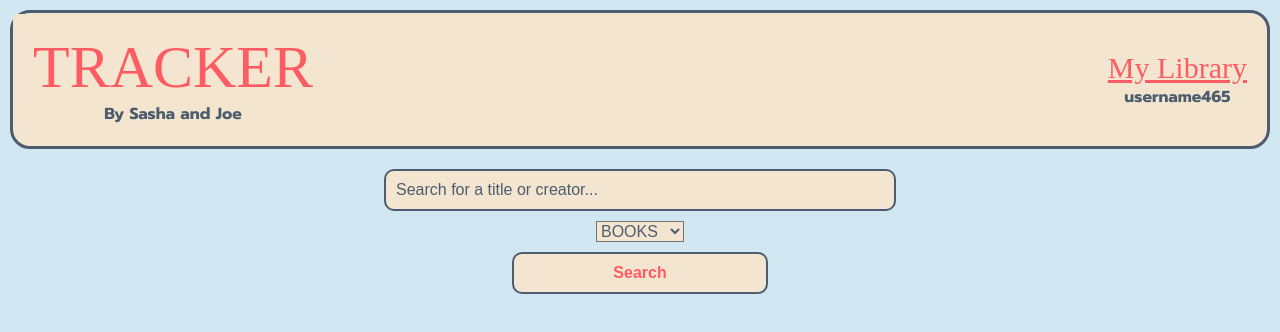
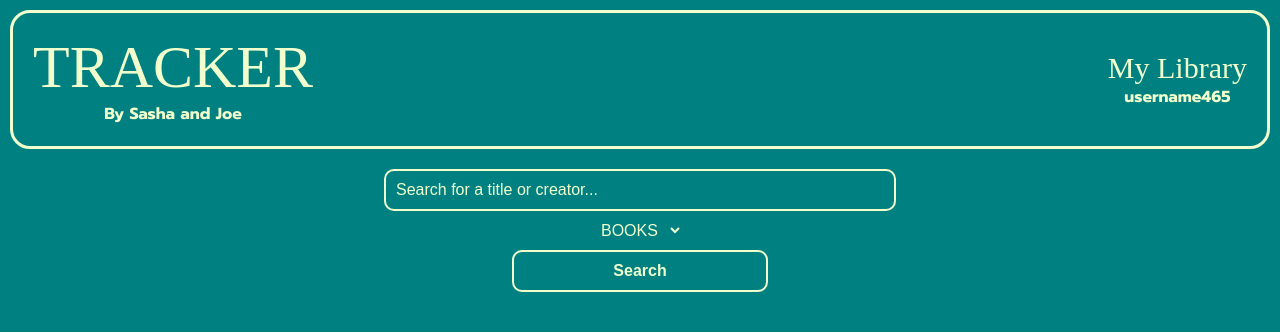
Before and after one commit to perevozniuk13/pair-programming-hackathon, a React (Create React App) app: page / in a window 1280 px wide. Shown: the top 332 px of the page. Built offline with nearby package versions, Linux system fonts and the light colour scheme; a web font is replaced by a local one.

Commit message:
change color scheme

```diff
--- a/src/components/CardList/CardList.scss
+++ b/src/components/CardList/CardList.scss
@@ -1,7 +1,7 @@
-@use "../../styles/partials/colors" as *;
+@use "../../styles/_partials/variables" as *;
 
 .card {
-    border: 1px solid $emph-two;
+    border: 1px solid $primary-text;
     border-radius: 1rem;
     display: flex;
     flex-direction: row;
@@ -42,7 +42,7 @@
         padding: 1rem 0;
     }
     &__to-consume-button {
-        background-color: $emph-two;
+        background-color: $primary-text;
         border: none;
         border-radius: 1rem;
         color: white;
@@ -50,7 +50,7 @@
         padding: 0.5rem 0.5rem;
     }
     &__consumed-button {
-        background-color: $emph-two;
+        background-color: $primary-text;
         border: none;
         border-radius: 1rem;
         color: white;
@@ -72,15 +72,15 @@
 }
 
 .card-books {
-    background-color: lightseagreen;
+    background-color: $book-color;
 }
 
 .card-films {
-    background-color: lightpink;
+    background-color: $film-color;
 }
 
 .card-albums {
-    background-color: lightblue;
+    background-color: $album-color;
 }
 
 .albums-coming-soon {
--- a/src/components/Header/Header.scss
+++ b/src/components/Header/Header.scss
@@ -1,9 +1,9 @@
-@use "../../styles/partials/colors" as *;
+@use "../../styles/_partials/variables" as *;
 
 .header {
     // align-items: center;
-    background-color: $light-one;
-    border: 3px solid $emph-two;
+    background-color: $dodger-light;
+    border: 3px solid $dodger-dark;
     border-radius: 2rem;
     display: flex;
     // flex-direction: column;
@@ -14,29 +14,32 @@
     align-items: center;
 
     &__title {
-        background-color: $light-one;
-        color: $emph-one;
+        background-color: transparent;
+        color: $dodger-dark;
         font-size: 6rem;
         padding: 2rem;
         text-decoration: none;
         // width: 80%;
     }
     &__subtitle {
-        background-color: $light-one;
-        color: $emph-two;
+        background-color: transparent;
+        color: $dodger-dark;
         // width: 80%;
     }
 
     &__library-logo {
-        background-color: $light-one;
-        color: $emph-one;
+        background-color: transparent;
+        color: $dodger-dark;
         font-size: 3rem;
         padding: 2rem;
-
+        text-decoration: none;
+        &:hover{
+            text-decoration: underline;
+        }
     }
 
     &__library-user {
-        background-color: $light-one;
-        color: $emph-two;
+        background-color: transparent;
+        color: $dodger-dark;
     }
 }
--- a/src/components/ScrollList/ScrollList.js
+++ b/src/components/ScrollList/ScrollList.js
@@ -8,7 +8,7 @@ export default function ScrollList({dataArray, status, handleDelete}) {
         <div className="scroll-menu__card" >
             <img className="scroll-menu__card-img" src={item.poster} alt="" />
             <h2 className="scroll-menu__card-title">{item.title}</h2>
-            <img onClick={() => handleDelete(item.id)} src="https://thumbs.dreamstime.com/b/close-button-vector-icon-flat-illustration-iconic-design-isolated-white-background-228588736.jpg" className="scroll-menu__delete-button" />
+            <img onClick={() => handleDelete(item.id)} src="https://www.emoji.co.uk/files/microsoft-emojis/symbols-windows10/10163-cross-mark.png" className="scroll-menu__delete-button" />
         </div>
         );
         })
--- a/src/components/ScrollList/ScrollList.scss
+++ b/src/components/ScrollList/ScrollList.scss
@@ -6,12 +6,11 @@
         display: flex;
 
     &__card {
-        background-color: $secondary-background;
         padding: 1rem 2rem;
         display: inline-block;
         height: 40rem;
         width: 25rem;
-        background-color: $secondary-background;
+        background-color: $dodger-dark;
         border: 1pz solid black;
         margin: 1rem;
         position: relative;
@@ -28,21 +27,24 @@
         width: 20rem;
         aspect-ratio: 9/14;
         margin: 1rem 0;
+        border-radius: 2rem;
 
     }
 
     &__card-title {
-        color: $secondary-text;
+        color: $dodger-light;
         // padding: 1rem;
-        background-color: $secondary-background;
+        background-color: $dodger-dark;
         white-space: initial;
 
     }
 
     &__delete-button {
         position: absolute;
-        top: 0;
-        right: 0;
-        width: 3rem;
+        top: 0.4rem;
+        right: 0.4rem;
+        width: 2rem;
+        border-radius: 0.5rem;
+        background-color: transparent;
     }
 }
--- a/src/components/Searchbar/Searchbar.scss
+++ b/src/components/Searchbar/Searchbar.scss
@@ -1,4 +1,4 @@
-@use "../../styles/partials/colors" as *;
+@use "../../styles/_partials/variables" as *;
 
 .searchbar {
 
@@ -8,27 +8,28 @@
         flex-direction: column;
     }
     &__input {
-        background-color: $light-one;
-        border: 2px solid $emph-two;
+        background-color: $dodger-light;
+        border: 2px solid $dodger-dark;
         border-radius: 1rem;
         margin: 1rem;
         padding: 1rem;
         width: 40%;
 
         &::placeholder {
-            color: $emph-two;
+            color: $dodger-dark;
         }
     }
     &__dropdown {
-        background-color: $light-one;
-        color: $emph-two;
+        background-color: $dodger-light;
+        border: none;
+        color: $dodger-dark;
 
     }
     &__button {
-        background-color: $light-one;
-        border: 2px solid $emph-two;
+        background-color: $dodger-light;
+        border: 2px solid $dodger-dark;
         border-radius: 1rem;
-        color: $emph-one;
+        color: $dodger-dark;
         font-weight: bold;
         margin: 1rem;
         padding: 1rem 2rem;
--- a/src/pages/HomePage/HomePage.js
+++ b/src/pages/HomePage/HomePage.js
@@ -1,7 +1,7 @@
 import CardList from "../../components/CardList/CardList";
 import Searchbar from "../../components/Searchbar/Searchbar";
 import { useState } from "react";
-import "./Homepage.scss";
+import "./HomePage.scss";
 
 export default function HomePage() {
   const [searchResults, setSearchResults] = useState([]);
--- a/src/pages/UserPage/UserPage.js
+++ b/src/pages/UserPage/UserPage.js
@@ -60,9 +60,9 @@ export default function UserPage() {
 
 
         <section className="user-library__main">
-          <h3 className="user-library__subtitle">To consume:</h3>
+          <h3 className="user-library__subtitle">To Consume</h3>
           <ScrollList dataArray={libraryArray} handleDelete={handleDelete} status={"toconsume"} />
-          <h3 className="user-library__subtitle">Consumed:</h3>
+          <h3 className="user-library__subtitle">Consumed</h3>
           <ScrollList dataArray={libraryArray} handleDelete={handleDelete}  status={"consumed"} />
         </section>
     </section>
--- a/src/pages/UserPage/UserPage.scss
+++ b/src/pages/UserPage/UserPage.scss
@@ -1,7 +1,7 @@
 @use "../../styles/_partials/variables" as *;
 
 .user-library {
-    background-color: $primary-background;
+    background-color: red;
 
     &__head-container {
         display: flex;
@@ -12,7 +12,7 @@
     }
 
     &__title {
-        color: $primary-text;
+        color: $dodger-dark;
         font-size: 5rem;
     }
 
@@ -21,11 +21,12 @@
     }
 
     &__button {
-        background-color: $secondary-background;
-        color: $secondary-text;
+        background-color: $dodger-dark;
+        color: $dodger-light;
         margin: 1rem;
         width: 10rem;
         padding: 1rem;
+        border: none;
         border-radius: 5px;
     }
 
@@ -35,7 +36,8 @@
     &__subtitle {
         font-size: 3rem;
         padding: 1rem 2rem;
-        text-decoration: underline;
-        color: $secondary-text;
+        text-decoration: none;
+        color: $dodger-dark;
+        border-top: 2px solid $dodger-dark;
     }
 }
--- a/src/styles/_partials/_variables.scss
+++ b/src/styles/_partials/_variables.scss
@@ -2,3 +2,16 @@ $primary-background: #827383;
 $secondary-background: beige;
 $primary-text: #242424;
 $secondary-text: #125656;
+$film-color: lightpink;
+$book-color: lightseagreen;
+$album-color: lightblue;
+
+// $dodger-light: dodgerblue;
+// $dodger-dark: #191416;
+// $dodger-white: #f5f5dc;
+
+// $dodger-dark: hotpink;
+// $dodger-light: #15321e;
+
+$dodger-dark: #f1ffcd;
+$dodger-light: teal;
--- a/src/styles/global.scss
+++ b/src/styles/global.scss
@@ -1,11 +1,11 @@
-@use "./partials/colors" as *;
+@use "./_partials/variables" as *;
 
 html {
     font-size: 62.5%;
 }
 
 * {
-    background-color: $light-two;
+    background-color: $dodger-light;
     box-sizing: border-box;
     font-size: 1.6rem;
     margin: 0;
```
Also changed, not shown: src/styles/partials/_dead-colors.scss (renamed from src/styles/partials/_colors.scss).
